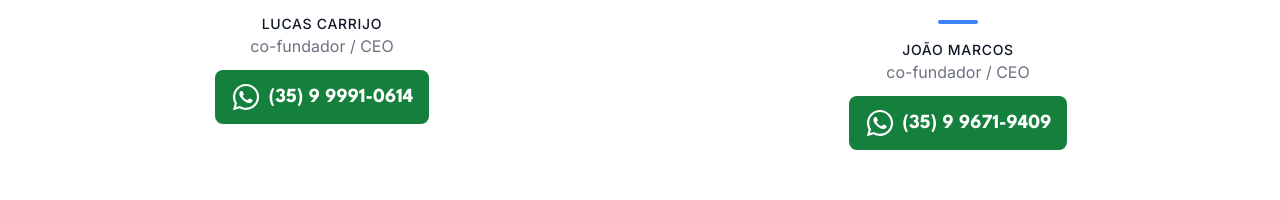
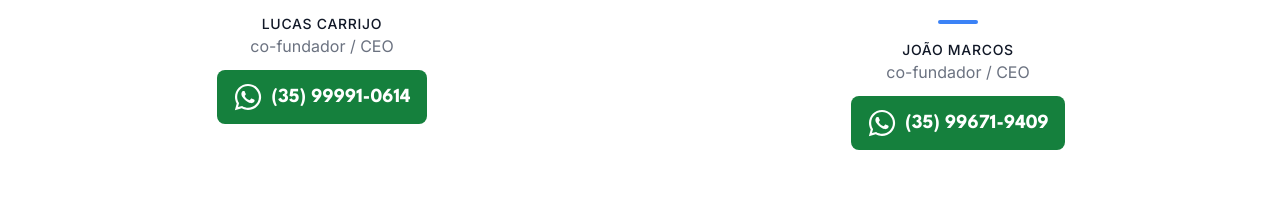
Before and after one commit to leonardocintra/rexhelicoides.com.br, a Next.js app: page / in a window 1280 px wide. Shown: the part 2285-2485 px from the top of the page. Built offline with nearby package versions, Linux system fonts and the light colour scheme.

Commit message:
:tada: add zap dos mano

```diff
--- a/src/components/custom/home/opinioes.tsx
+++ b/src/components/custom/home/opinioes.tsx
@@ -7,7 +7,7 @@ const opinioes = [
   {
     id: 1,
     nome: "Lucas Carrijo",
-    whastapp: "(35) 9 9991-0614",
+    whastapp: "(35) 99991-0614",
     fotoSrc: FotosEquipe.fotoLuquinha,
     opiniao:
       " Tenho me atualizado com as últimas tecnologias e inovações da minha área, e em aprimorar continuamente nossos métodos e processos de fabricação de helicoides para garantir que atendam às necessidades dos nossos clientes.",
@@ -15,7 +15,7 @@ const opinioes = [
   {
     id: 2,
     nome: "João Marcos",
-    whastapp: "(35) 9 9671-9409",
+    whastapp: "(35) 99671-9409",
     fotoSrc: FotosEquipe.fotoJoaoMarcos,
     opiniao:
       "Me sinto motivado pelo desafio de projetar helicoides que sejam resistentes, duráveis e capazes de lidar com as demandas e condições extremas do trabalho agrícola. Estou orgulhoso de poder contribuir para a produção de café e outros alimentos e para o desenvolvimento da economia.",
@@ -23,6 +23,15 @@ const opinioes = [
 ];
 
 export default function Opinioes() {
+  function handleWhastapp(numero: string) {
+    return numero
+      .replace(" ", "")
+      .replace("(", "")
+      .replace(")", "")
+      .replace("-", "")
+      .trim();
+  }
+
   return (
     <section className="text-gray-600 body-font">
       <div className="container px-5 py-24 mx-auto">
@@ -44,12 +53,21 @@ export default function Opinioes() {
                 </h2>
                 <p className="text-gray-500">co-fundador / CEO</p>
 
-                <div className="mt-3 flex justify-center items-center space-x-2 bg-green-700 hover:bg-green-800 text-white max-w-56 px-4 py-3 rounded-lg">
-                  <FaWhatsapp className="text-3xl" />
-                  <span className="font-semibold font-leagueSpartan text-xl">
-                    {o.whastapp}
-                  </span>
-                </div>
+                <Link
+                  target="_blank"
+                  href={`https://wa.me/55${handleWhastapp(
+                    o.whastapp
+                  )}?text=Ola, ${
+                    o.nome
+                  }! Vim do site rexhelicoides.com.br e gostaria de mais informações. `}
+                >
+                  <div className="flex justify-center items-center mt-3 space-x-2 bg-green-700 hover:bg-green-800 text-white max-w-56 px-4 py-3 rounded-lg">
+                    <FaWhatsapp className="text-3xl" />
+                    <span className="font-semibold font-leagueSpartan text-xl">
+                      {o.whastapp}
+                    </span>
+                  </div>
+                </Link>
               </div>
             </div>
           ))}
```
